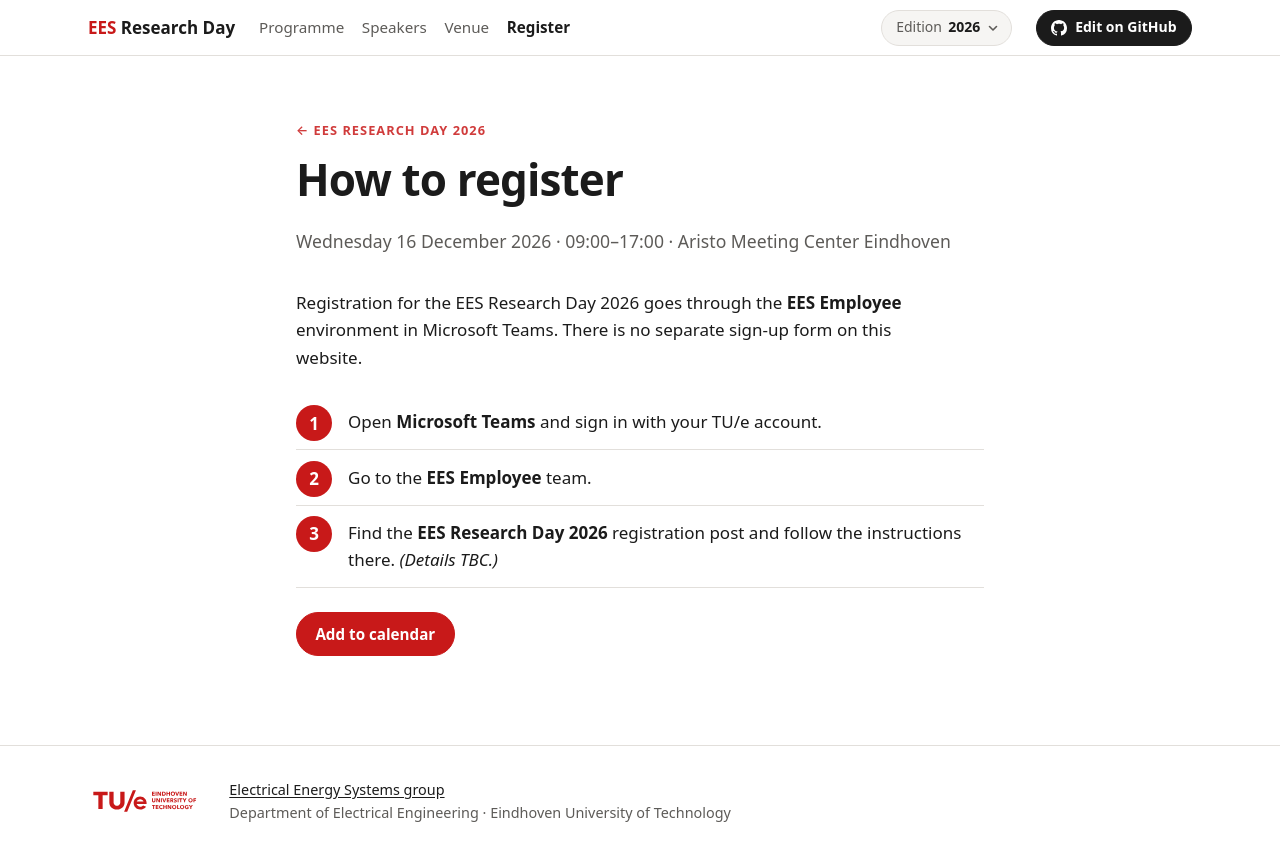
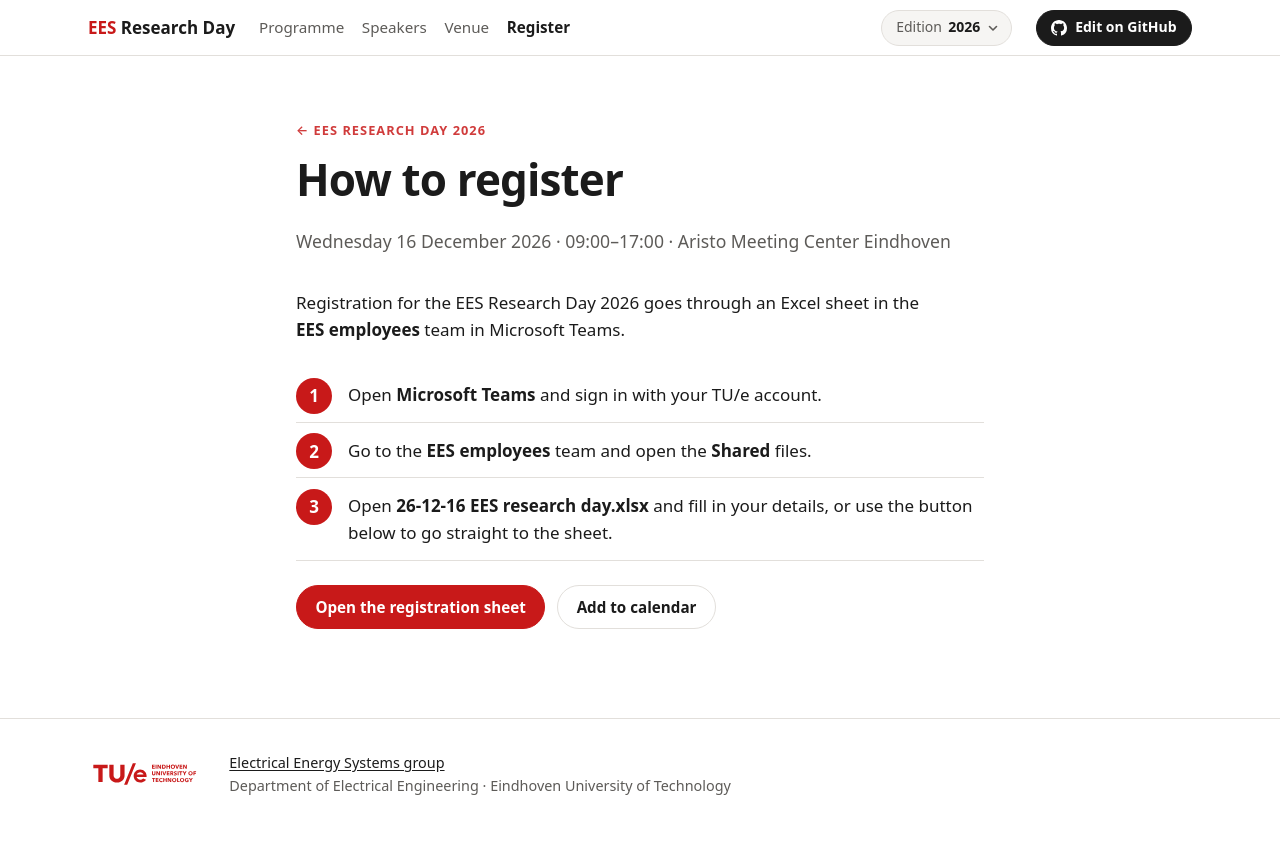
Before and after one commit to EES-TUe/EES-research-day, a Jekyll site: the page built from 2026/register/index.html, in a window 1280 px wide. Shown: the top 861 px of the page. Built offline with Jekyll 4.4.1, drawn with Linux system fonts in a browser that asks for light colours.

Commit message:
Add registration sheet link and instructions
Co-Authored-By: Claude Opus 5.5 <noreply@anthropic.com>

```diff
--- a/_data/editions/2026.yml
+++ b/_data/editions/2026.yml
@@ -9,17 +9,16 @@ welcome: Welcome to the second Electrical Energy Systems (EES) Research Day! # l
 intro: |
   After a successful first edition in 2025, we are glad to bring the group together again for a day of research talks, guest speakers, alumni stories and group activities. It is a chance to see what our colleagues are working on, reconnect with former EES members and share a lunch together in a festive atmosphere.
 
-# Registration happens inside the EES Employee environment in Microsoft Teams — there is no external form.
+# Registration happens via an Excel sheet in the EES employees team in Microsoft Teams — there is no external form.
 registration:
   intro: >-
-    Registration for the EES Research Day 2026 goes through the **EES Employee** environment in Microsoft Teams.
-    There is no separate sign-up form on this website.
+    Registration for the EES Research Day 2026 goes through an Excel sheet in the **EES employees** team in Microsoft Teams.
   deadline: # e.g. 2026-12-04 — leave empty to hide
-  teams_link: # optional deep link to the Teams channel/post/form — leave empty to hide the button
+  teams_link: "https://tuenl.sharepoint.com/:x:/r/sites/EESemployees/Shared%20Documents/General/26-12-16%20%20EES%20research%20day.xlsx?d=w679ae8a0cace4286ab0b81b31bac3a56&csf=1&web=1&e=TCIx0z" # link to the registration sheet — leave empty to hide the button
   steps:
     - Open **Microsoft Teams** and sign in with your TU/e account.
-    - Go to the **EES Employee** team.
-    - Find the **EES Research Day 2026** registration post and follow the instructions there. _(Details TBC.)_
+    - Go to the **EES employees** team and open the **Shared** files.
+    - Open **26-12-16 EES research day.xlsx** and fill in your details, or use the button below to go straight to the sheet.
   notes:
 
 venue:
--- a/_layouts/register.html
+++ b/_layouts/register.html
@@ -16,7 +16,7 @@ layout: default
 
 <section class="section">
   <div class="wrap narrow prose">
-    {{ r.intro | default: 'Registration goes through the EES Employee environment in Microsoft Teams.' | markdownify }}
+    {{ r.intro | default: 'Registration goes through the EES employees team in Microsoft Teams.' | markdownify }}
 
     {%- if r.deadline %}
     <p class="callout callout-strong">Please register before <strong><time datetime="{{ r.deadline | date: '%Y-%m-%d' }}">{{ r.deadline | date: '%A %-d %B %Y' }}</time></strong>.</p>
@@ -31,7 +31,7 @@ layout: default
     {%- endif %}
 
     <p class="link-row">
-      {%- if r.teams_link %}<a class="btn btn-primary" href="{{ r.teams_link }}">Open in Microsoft Teams</a>{% endif %}
+      {%- if r.teams_link %}<a class="btn btn-primary" href="{{ r.teams_link }}">Open the registration sheet</a>{% endif %}
       <a class="btn{% unless r.teams_link %} btn-primary{% endunless %}" href="{{ edition_url }}event.ics" download>Add to calendar</a>
     </p>
 
```
